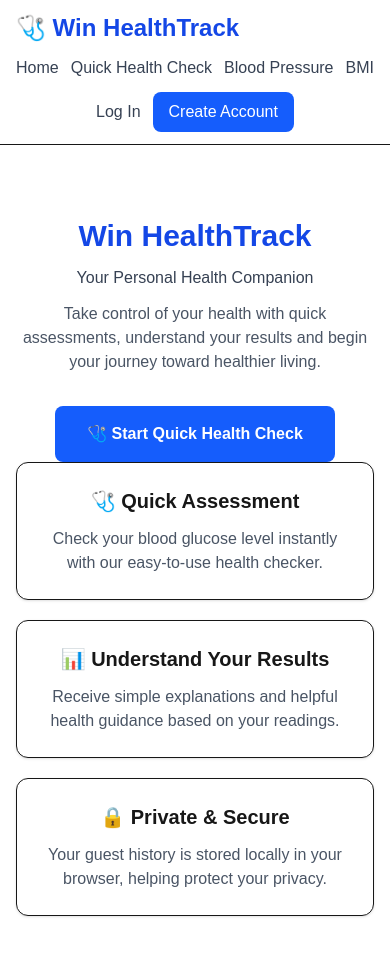
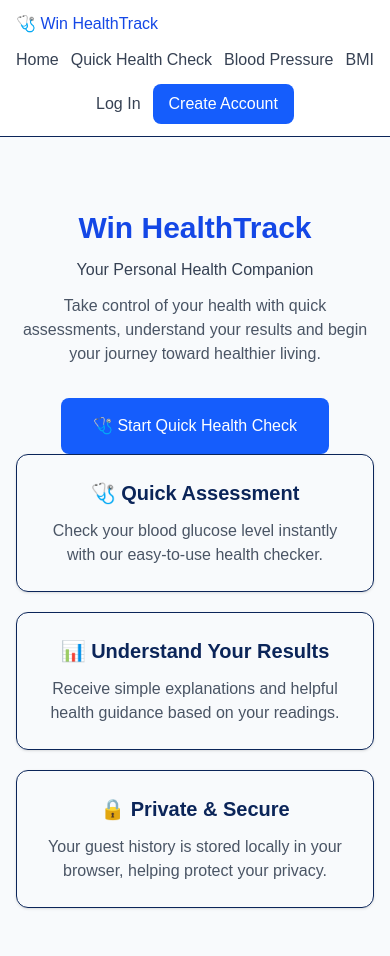
Before and after one commit to Godwin-Diya/win-healthtrack, a Next.js app: page / in a window 390 px wide. Shown: the top 956 px of the page. Built offline with nearby package versions, Linux system fonts and the light colour scheme.

Commit message:
refine responsive healthcare design

```diff
--- a/app/globals.css
+++ b/app/globals.css
@@ -1,8 +1,14 @@
 @import "tailwindcss";
 
 :root {
-  --background: #ffffff;
-  --foreground: #171717;
+  --background: #f8fafc;
+  --foreground: #0b2559;
+
+  --primary-blue: #123b8c;
+  --dark-blue: #0b2559;
+  --light-blue: #eaf2ff;
+  --white: #ffffff;
+  --muted-text: #64748b;
 }
 
 @theme inline {
@@ -12,8 +18,36 @@
   --font-mono: var(--font-geist-mono);
 }
 
+* {
+  box-sizing: border-box;
+}
+
+html {
+  scroll-behavior: smooth;
+}
+
 body {
+  margin: 0;
   background: var(--background);
   color: var(--foreground);
   font-family: Arial, Helvetica, sans-serif;
+  min-width: 320px;
 }
+
+button,
+a,
+input,
+select,
+textarea {
+  font: inherit;
+}
+
+button,
+a {
+  -webkit-tap-highlight-color: transparent;
+}
+
+img {
+  max-width: 100%;
+  height: auto;
+}
```
